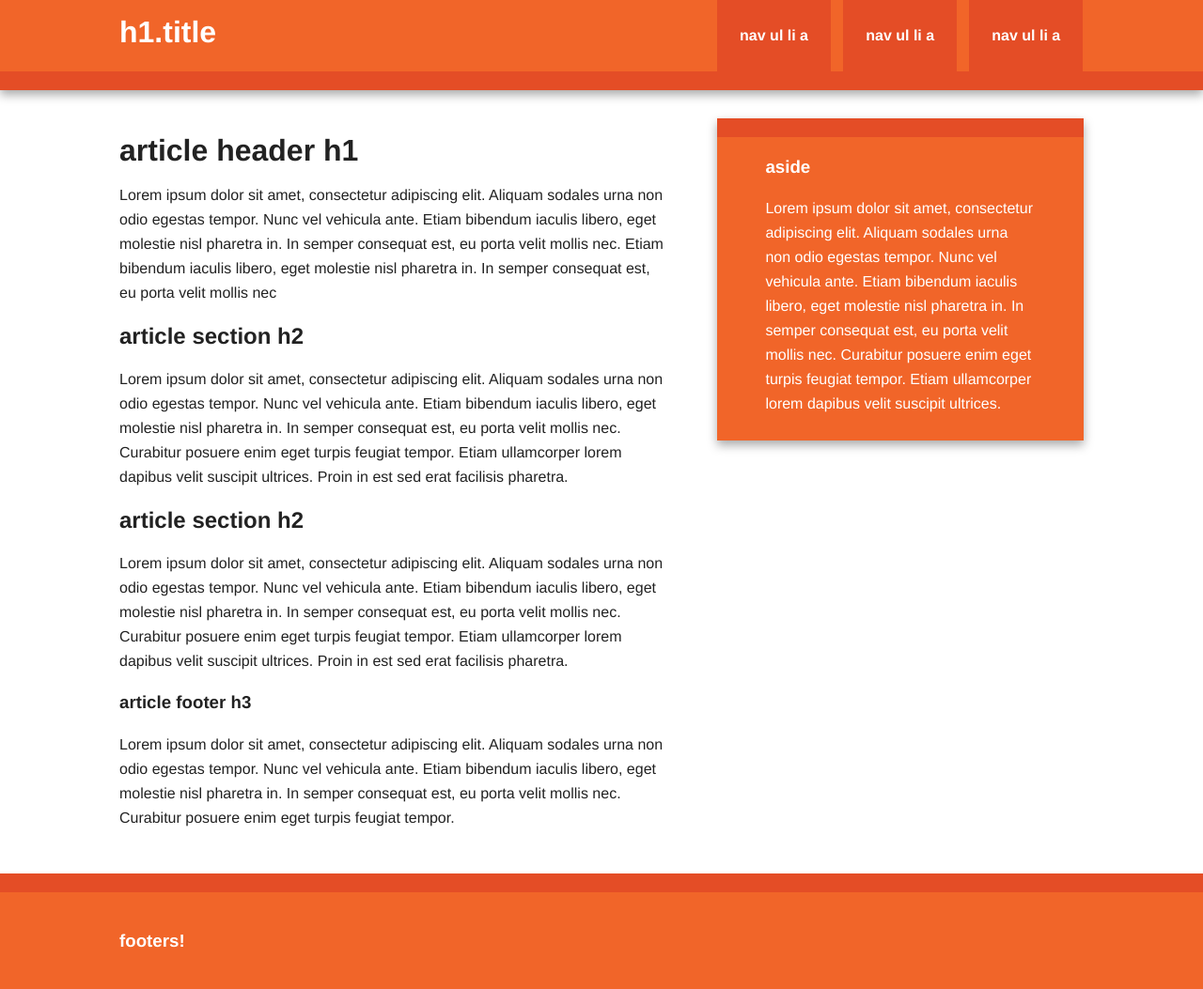
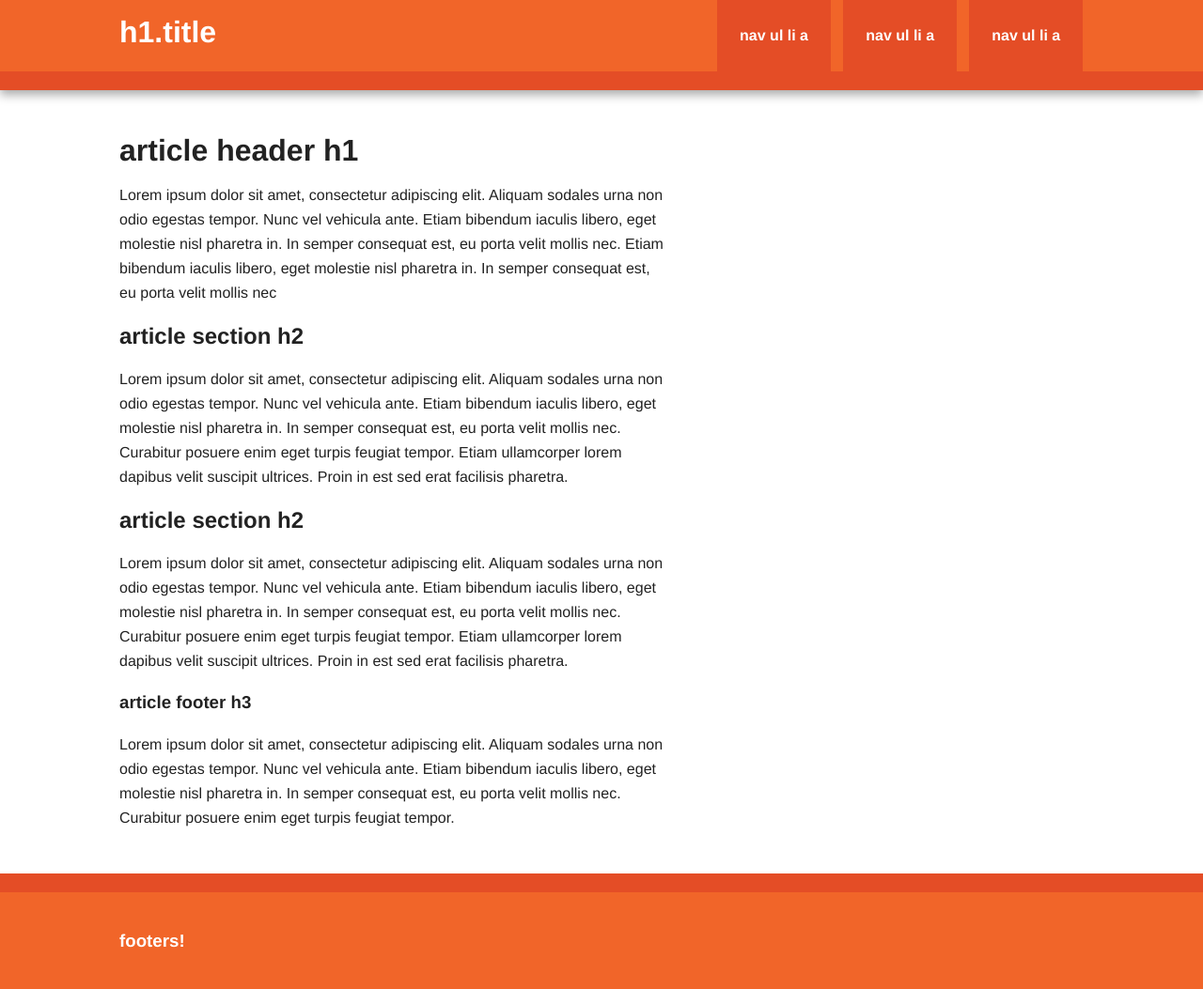
Before and after one commit to jmstan/my-github-repo, a Jekyll site: the page built from about.html, in a window 1280 px wide. Shown: the whole page at 94% size. Built offline with Jekyll 4.4.1, drawn with Linux system fonts in a browser that asks for light colours.

Commit message:
removed aside

```diff
--- a/about.html
+++ b/about.html
@@ -21,8 +21,4 @@ layout: generic
                     </footer>
                 </article>
 
-                <aside>
-                    <h3>aside</h3>
-                    <p>Lorem ipsum dolor sit amet, consectetur adipiscing elit. Aliquam sodales urna non odio egestas tempor. Nunc vel vehicula ante. Etiam bibendum iaculis libero, eget molestie nisl pharetra in. In semper consequat est, eu porta velit mollis nec. Curabitur posuere enim eget turpis feugiat tempor. Etiam ullamcorper lorem dapibus velit suscipit ultrices.</p>
-                </aside>
              </article>
```
